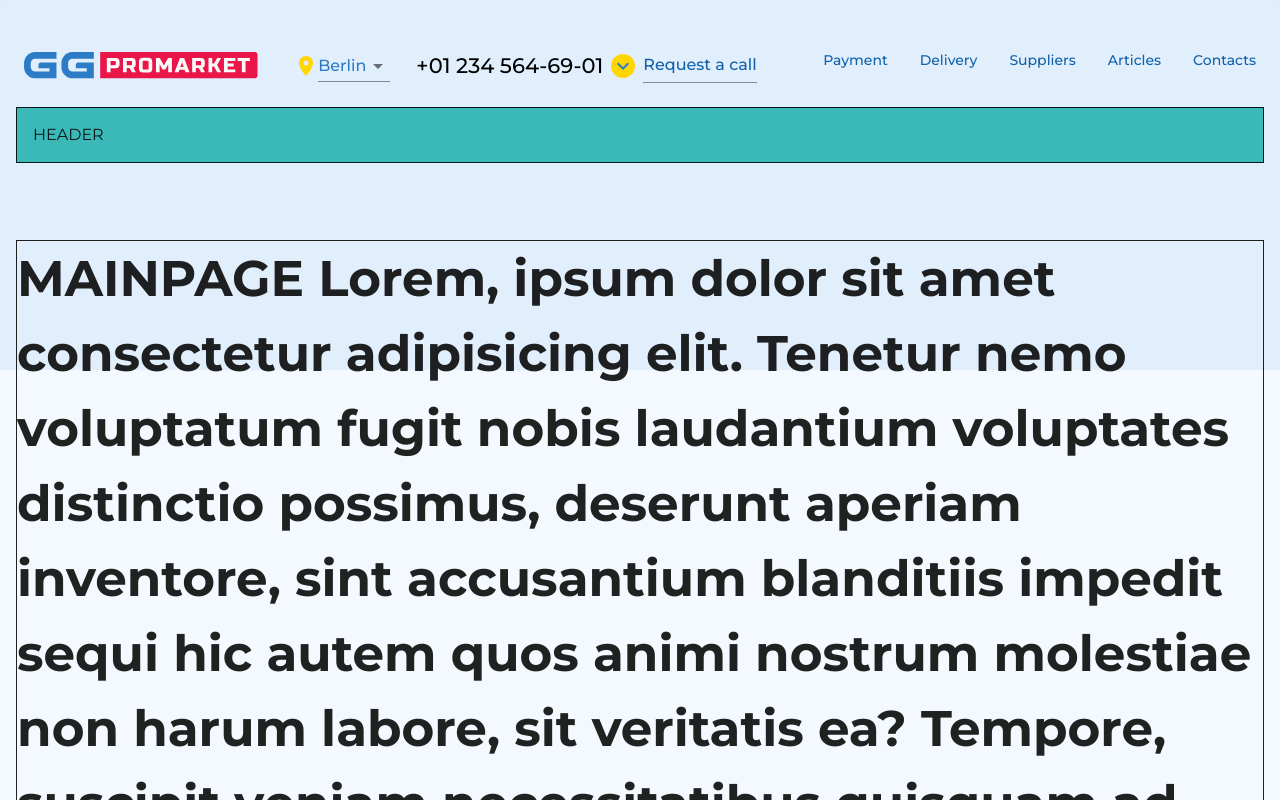
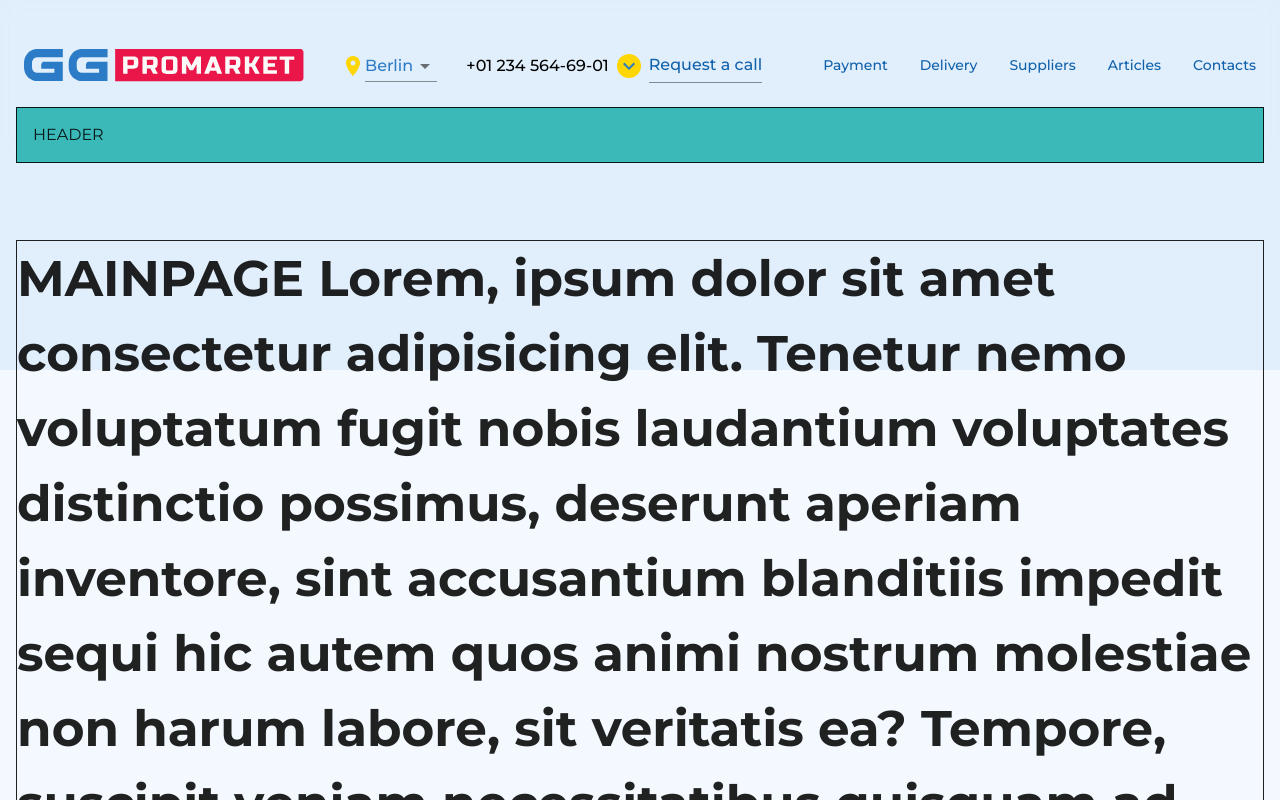
Before and after one commit to RS882/healthshoper, a React (Create React App) app: page / in a window 1280 px wide. Shown: the top 800 px of the page. Built offline with nearby package versions, Linux system fonts and the light colour scheme.

Commit message:
4 add drawer menu to topbar

```diff
--- a/src/commponent/Header/Header.tsx
+++ b/src/commponent/Header/Header.tsx
@@ -12,7 +12,7 @@ const Header = () => {
 	return (
 		<AppBar component='header' position='fixed' color='transparent' elevation={0} sx={{ backdropFilter: ' blur(10px)', zIndex: 'drawer', }}>
 			<Container maxWidth={'maxWidth'} >
-				<Box sx={[(theme) => ({ [theme.breakpoints.up('tablet')]: { mt: 3, }, }),]} >
+				<Box sx={{ mt: 3, }} >
 					<TopBar />
 					<Toolbar sx={[{ border: 1, }, (theme) => ({ backgroundColor: theme.colors.greenBlue, })]} >
 						HEADER
--- a/src/commponent/Header/TopBar/ChooseForm/ChoseFormSelect.tsx
+++ b/src/commponent/Header/TopBar/ChooseForm/ChoseFormSelect.tsx
@@ -11,6 +11,7 @@ const ChoseFormSelect = ({ list, ...props }: { list: string[] } & SelectAttrProp
 	const [field] = useField(props);
 	const menuItems = list.map((e, i) => <MenuItem value={e} key={e + i}>{e}</MenuItem>);
 	return (
+
 		<Select variant='standard' {...field} sx={theme => ({ color: theme.colors.blue3, fontWeight: 500 })}>
 			{menuItems}
 		</Select>
--- a/src/commponent/Header/TopBar/ChooseICity.tsx
+++ b/src/commponent/Header/TopBar/ChooseICity.tsx
@@ -7,10 +7,7 @@ import { cityArr } from './cityList';
 
 const ChooseICity = () => {
 	return (
-		<Box justifyContent='flex-end' sx={{
-			// border: 1,
-			display: 'flex', height: 1, alignItems: 'center'
-		}}>
+		<Box justifyContent='flex-end' sx={{ display: 'flex', alignItems: 'center' }}>
 			<LocationOnIcon color='warning' />
 			<ChooseForm list={cityArr.city} />
 		</Box>
--- a/src/commponent/Header/TopBar/NavMenu/NavMenu.tsx
+++ b/src/commponent/Header/TopBar/NavMenu/NavMenu.tsx
@@ -3,7 +3,7 @@ import Grid from '@mui/material/Grid';
 
 import { useNavigate } from 'react-router-dom';
 import { Button } from '@mui/material';
-import { changeFirstSimbolToUpperCase } from '../../../../Utilits/functions';
+
 
 const NavMenu: FC<{ menuItem: string[] }> = ({ menuItem }) => {
 
--- a/src/commponent/Header/TopBar/TelNumber/TelNumber.tsx
+++ b/src/commponent/Header/TopBar/TelNumber/TelNumber.tsx
@@ -14,19 +14,32 @@ const TelNumber: FC<{ onClickRequestCall: () => void }> = ({ onClickRequestCall
 	const [textNum, digNum] = getFormatedTelNumber(telNumber);
 
 	return (
-		<Box justifyContent='flex-end' sx={{ display: 'flex', alignItems: 'center', }}>
+		<Box justifyContent='flex-end' sx={[{ display: 'flex', },
+		theme => ({
+			[theme.breakpoints.up('mobile')]: { flexDirection: 'column', },
+			[theme.breakpoints.up('desktop')]: { flexDirection: 'row', alignItems: 'center', }
+		}),]}>
 			<Link href={`tel:${digNum}`} underline="none"
-				sx={[{ fontSize: 21, fontWeight: 500, },
-				theme => ({ color: theme.colors.black })
+				sx={[{ fontWeight: 500, },
+				theme => ({
+					color: theme.colors.black,
+					[theme.breakpoints.up('mobile')]: {},
+					[theme.breakpoints.up('desktop')]: {}
+				})
 				]}>
 				{textNum}
 			</Link>
 			<Button sx={{ display: 'flex', alignItems: 'center', }} onClick={onClickRequestCall}>
 				<YellowDotWithArrowDown />
-				<Typography textTransform='none' fontWeight='500' sx={{
-					borderBottom: '1px solid rgba(0, 0, 0, 0.42)', pt: '5px', pb: '5px',
-					'&:hover': { borderBottom: '2px solid black' }
-				}}>Request a call</Typography>
+				<Typography textTransform='none' fontWeight='500' sx={theme => ({
+					[theme.breakpoints.up('mobile')]: {},
+					[theme.breakpoints.up('desktop')]: {
+						borderBottom: '1px solid rgba(0, 0, 0, 0.42)', pt: '5px', pb: '5px',
+						'&:hover': { borderBottom: '2px solid black' }
+					}
+				})}>
+					Request a call
+				</Typography>
 			</Button>
 
 		</Box>
--- a/src/commponent/Header/TopBar/TopBar.tsx
+++ b/src/commponent/Header/TopBar/TopBar.tsx
@@ -1,6 +1,6 @@
-import { Box, Toolbar } from '@mui/material';
-import React from 'react';
-import Grid from '@mui/material/Unstable_Grid2';
+import { Box, Divider, IconButton, List, Toolbar } from '@mui/material';
+import React, { useState } from 'react';
+
 import Button from '@mui/material/Button';
 import logo from '../../../assets/logo/logo.svg';
 import { useNavigate } from 'react-router-dom';
@@ -9,36 +9,93 @@ import TelNumber from './TelNumber/TelNumber';
 import NavMenu from './NavMenu/NavMenu';
 import { navMenuItem } from './navMenu';
 import { changeFirstSimbolToUpperCase } from '../../../Utilits/functions';
+import MenuIcon from '@mui/icons-material/Menu';
+import { styled } from '@mui/material/styles';
+import Drawer from '@mui/material/Drawer';
+import ListItem from '@mui/material/ListItem';
+import ListItemButton from '@mui/material/ListItemButton';
+
+import ListItemText from '@mui/material/ListItemText';
+
+
+const StyledBox = styled(Box)((props) => ({
+	[props.theme.breakpoints.up('mobile')]: { display: 'none', },
+	[props.theme.breakpoints.up('desktop')]: { display: 'block', },
+}));
+
+const StyledBoxChoose = styled(Box)((props) => ({
+	[props.theme.breakpoints.up('mobile')]: { display: 'none', },
+	[props.theme.breakpoints.up('tablet')]: { display: 'block', flexGrow: 1, },
+	[props.theme.breakpoints.up('desktop')]: { flexGrow: 0, },
+}));
 
 const TopBar = () => {
 
 	const navigate = useNavigate();
+	const [openBurger, setOpenBurger] = useState(false);
 
 	const onClockRequestCall = () => {
 		console.log('request');
 
 	};
+	const listElems = navMenuItem.map((e, i) => <ListItem key={e + i} disablePadding>
+		<ListItemButton onClick={() => {
+			navigate(`/${e}`);
+			setOpenBurger(false);
+		}}>
+			<ListItemText primary={changeFirstSimbolToUpperCase(e)} />
+		</ListItemButton>
+	</ListItem >)
+
+
+
+
 	return (
-		<Toolbar disableGutters sx={[(theme) => ({
-			[theme.breakpoints.up('tablet')]: { height: 83, },
-		}),]}>
-			<Grid container sx={{ width: 1, }} columns={10}>
-				<Grid mobile={2} display='flex' alignItems='center'>
-					<Button onClick={() => navigate('/')} sx={{ maxWidth: 296, maxHeight: 33, }}>
-						<Box component='img' sx={{ width: 1, height: 1, }} src={logo} width='296' height='33' alt='logo' />
-					</Button>
-				</Grid>
-				<Grid mobile={1} ><ChooseICity /></Grid>
-				<Grid mobile={3}
-				// sx={[{ display: 'none', },
-				// (theme) => ({
-				// 	[theme.breakpoints.up('tablet')]: { display: 'block', },
-				// })]}
-				>
-					<TelNumber onClickRequestCall={onClockRequestCall} />
-				</Grid>
-				<Grid mobile={4}><NavMenu menuItem={navMenuItem.map(e => changeFirstSimbolToUpperCase(e))} /></Grid>
-			</Grid>
+		<Toolbar disableGutters sx={[
+			(theme) => ({ [theme.breakpoints.up('tablet')]: { height: 83, }, }),
+			{ display: 'flex', alignItems: 'center', justifyContent: 'space-between' }]}>
+
+
+			<Box display='flex' alignItems='center'>
+				<Button onClick={() => navigate('/')} sx={{ maxWidth: 296, maxHeight: 33, }}>
+					<Box component='img' sx={{ width: 1, height: 1, }} src={logo} width='296' height='33' alt='logo' />
+				</Button>
+			</Box>
+
+			<StyledBoxChoose>	<ChooseICity /></StyledBoxChoose>
+
+			<StyledBox>
+				<TelNumber onClickRequestCall={onClockRequestCall} />
+			</StyledBox>
+
+			<StyledBox>
+				<NavMenu menuItem={navMenuItem.map(e => changeFirstSimbolToUpperCase(e))} />
+			</StyledBox>
+
+			<IconButton
+				size="large"
+				color='primary'
+				onClick={() => setOpenBurger(true)}
+				sx={[
+					(theme) => ({ [theme.breakpoints.up('mobile')]: { display: 'block', }, [theme.breakpoints.up('desktop')]: { display: 'none', }, })
+				]}>
+				<MenuIcon />
+			</IconButton>
+			<Drawer
+				anchor='right'
+				open={openBurger}
+				onClose={() => setOpenBurger(false)}>
+				<List >
+					<ListItem><ChooseICity /></ListItem>
+					<Divider />
+					<ListItem>
+						<TelNumber onClickRequestCall={onClockRequestCall} />
+					</ListItem>
+					<Divider />
+					{listElems}
+				</List>
+
+			</Drawer>
 
 		</Toolbar>
 	);
```
